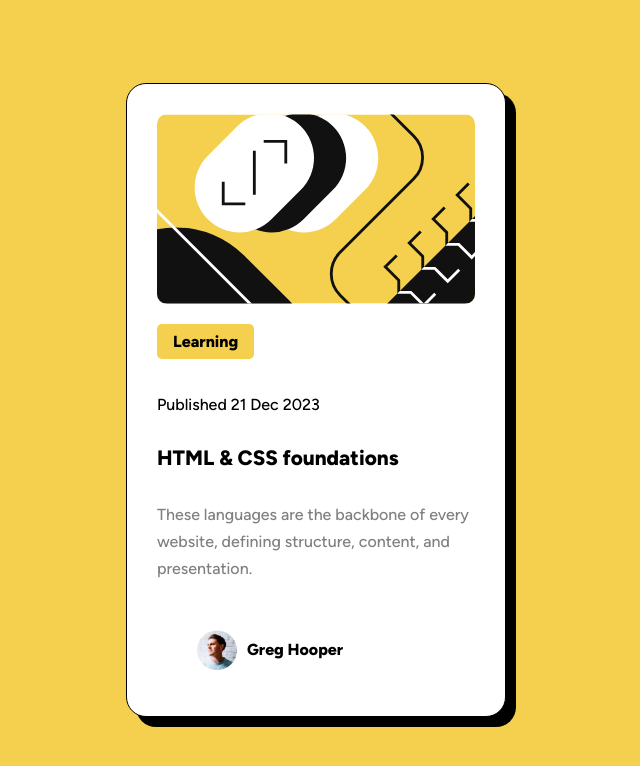
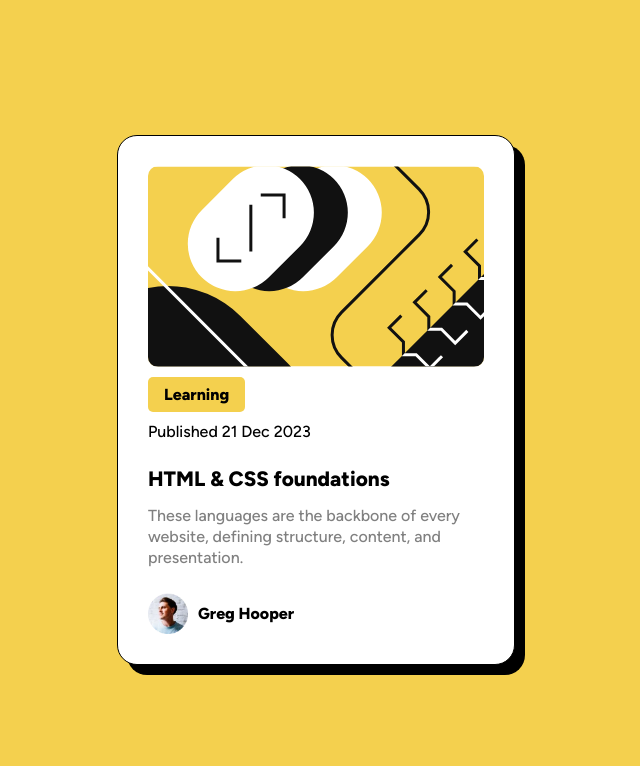
Before and after one commit to DeeSzubert/blog-preview-card, a website built with Vite: page index.html in a window 1280 px wide. Shown: the whole page, without its empty margins (324-964 px from the left). Built offline with nearby package versions, Linux system fonts and the light colour scheme.

Commit message:
fixed hight

```diff
--- a/scss/style.scss
+++ b/scss/style.scss
@@ -2,9 +2,13 @@
 @use "./base" as b;
 
 body,
-html {
+html,
+p,
+h1,
+h2 {
   margin: 0;
   padding: 0;
+  font-size: 16px;
 }
 * {
   box-sizing: border-box;
@@ -18,8 +22,8 @@ html {
 
 body {
   background-color: b.$primary;
-  height: 100vh;
-  max-height: 100vh;
+  padding: 30px;
+  min-height: 100vh;
   display: flex;
   flex-direction: column;
   justify-content: center;
@@ -33,32 +37,40 @@ section {
   border: 1px solid black;
   display: flex;
   flex-direction: column;
-  max-width: 380px;
+  gap: 10px;
   border-radius: 20px;
   padding: 30px;
-  margin: 1.4rem;
+
   align-items: flex-start;
   box-shadow: 10px 10px;
-}
 
   img {
     border-radius: 10px;
-  width: 100%;
+    max-width: 100%;
+    text-align: center;
   }
 
   h2 {
     font-size: 1rem;
-  display: inline;
+
     background-color: b.$primary;
     padding: 0.5rem 1rem;
-  margin: 20px 0 20px;
+
     border-radius: 5px;
+  }
+
+  p {
+    margin: 0;
+    padding: 0;
+  }
 }
 
 figure {
   display: flex;
   align-items: center;
   gap: 10px;
+  padding: 0;
+  margin: 0;
 
   img {
     width: 40px;
@@ -83,10 +95,10 @@ article {
   }
 
   p {
-    display: inline-block;
+    max-width: 336px;
     color: hsl(0, 0%, 50%);
     font-size: 1em;
 
-    line-height: 1.7;
+    line-height: 1.3;
   }
 }
```
Also changed, not shown: css/style.css, 1 other file. Lines whose indentation alone changed are shown as unchanged.
